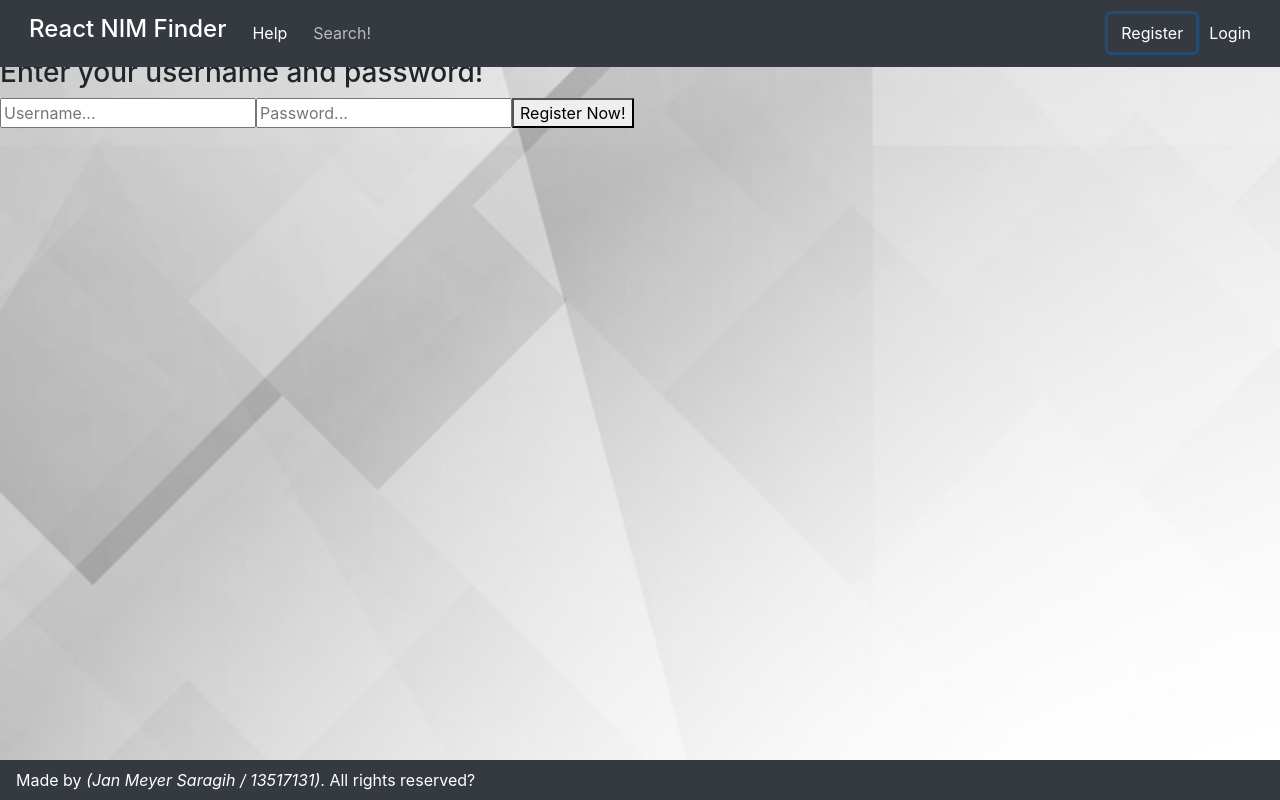
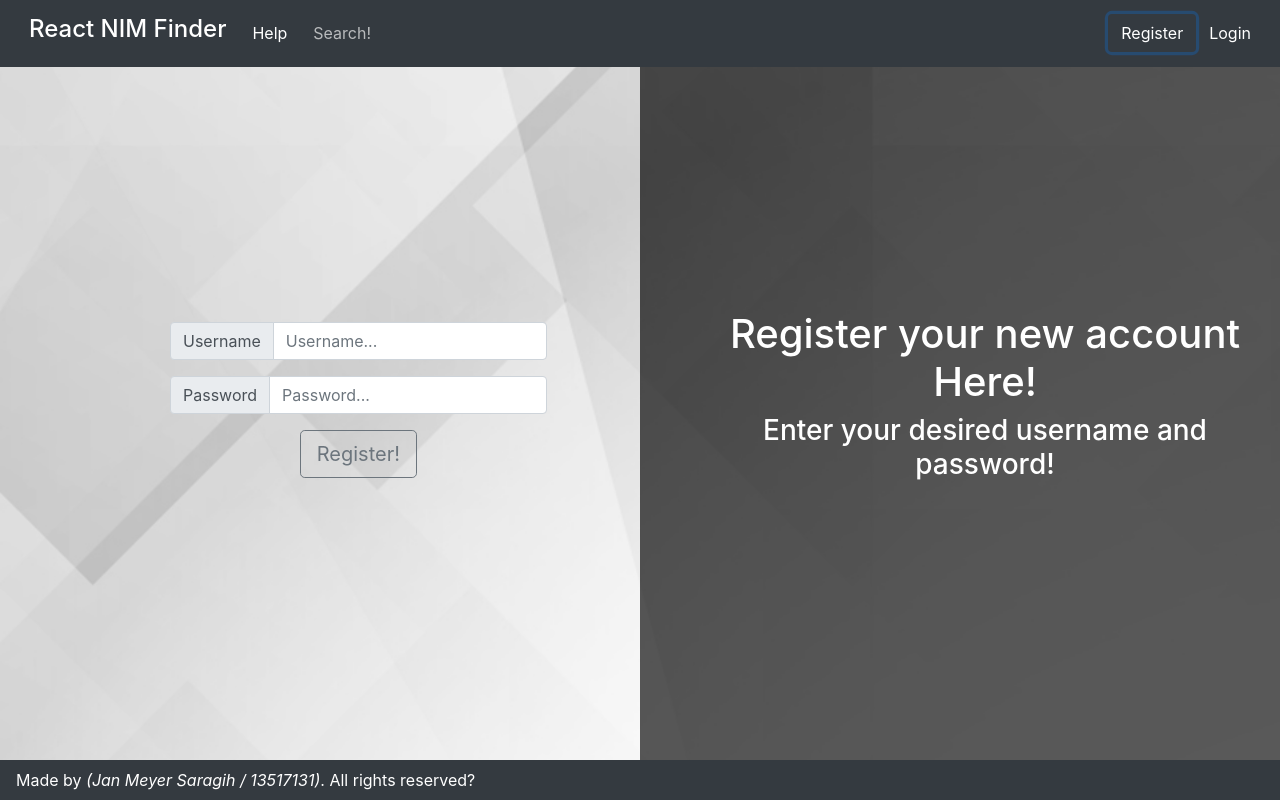
Before and after one commit to Meyjan/React_NIM_Finder, a React (Create React App) app: page / in a window 1280 px wide. Both pictures are taken after a click on the button "Register". Built offline with nearby package versions, Linux system fonts and the light colour scheme.

Commit message:
Login and Register styling

```diff
--- a/package.json
+++ b/package.json
@@ -5,9 +5,11 @@
   "dependencies": {
     "bootstrap": "^4.3.1",
     "mdbreact": "^4.16.0",
+    "node-sass": "^4.12.0",
     "react": "^16.8.6",
     "react-bootstrap": "^1.0.0-beta.9",
     "react-dom": "^16.8.6",
+    "react-router-dom": "^5.0.1",
     "react-scripts": "3.0.1"
   },
   "scripts": {
--- a/src/App.js
+++ b/src/App.js
@@ -9,7 +9,7 @@ import Register from "./components/Register/Register";
 import Login from "./components/Login/Login";
 import Search from "./components/Search/Search";
 import NavigationBar from "./components/NavigationBar/NavigationBar";
-import NavigationBar_Bottom from "./components/NavigationBar_Bottom/NavigationBar_Bottom";
+import NavigationBarBottom from "./components/NavigationBar_Bottom/NavigationBarBottom";
 
 class App extends Component {
   state = {
@@ -74,7 +74,7 @@ class App extends Component {
           )}
           {this.state.showScreen === "help" && <Help />}
         </div>
-        <NavigationBar_Bottom />
+        <NavigationBarBottom />
       </React.Fragment>
     );
   }
--- /dev/null
+++ b/src/components/Login/Login.css
@@ -0,0 +1,37 @@
+.login-title-wrapper {
+  background: rgba(0, 0, 0, 0.65);
+  top: 0%;
+  bottom: 0%;
+  left: 0%;
+  right: 50%;
+  position: fixed;
+  display: flex;
+  align-items: center;
+  text-align: center;
+}
+
+.login-title-text-wrapper {
+  margin-top: 30px;
+  margin-bottom: 30px;
+  margin-right: 30px;
+  margin-left: 100px;
+}
+
+.login-form-wrapper {
+  background: rgba(255, 255, 255, 0.3);
+  top: 0%;
+  bottom: 0%;
+  left: 50%;
+  right: 0%;
+  position: fixed;
+  display: flex;
+  align-items: center;
+  text-align: center;
+}
+
+.login-form-text-wrapper {
+  margin-top: 30px;
+  margin-bottom: 30px;
+  margin-right: 30px;
+  margin-left: 200px;
+}
--- a/src/components/Login/Login.jsx
+++ b/src/components/Login/Login.jsx
@@ -1,5 +1,6 @@
 import React, { Component } from "react";
 import LoginForm from "./LoginForm";
+import "./Login.css";
 
 const registerURL = `https://api.stya.net/nim/login`;
 
@@ -47,13 +48,26 @@ class Login extends Component {
 
   render() {
     return (
-      <React.Fragment>
-        <h1>Log into your account Here!</h1>
-        <h3>Enter your username and password!</h3>
-        <LoginForm onLogin={this.handleLogin} />
-        {this.state.loginFail && <p>Login Failed...</p>}
-        {this.state.loginFail && <p>{this.state.status}</p>}
-      </React.Fragment>
+      <div className="row">
+        <div className="login-title-wrapper">
+          <div className="login-title-text-wrapper">
+            <h1>
+              <font color="white">Log into your account Here!</font>
+            </h1>
+            <h3>
+              <font color="white">Enter your username and password!</font>
+            </h3>
+          </div>
+        </div>
+        <div className="login-form-wrapper">
+          <div className="login-form-text-wrapper">
+            <LoginForm onLogin={this.handleLogin} />
+            {this.state.loginFail && <p>---------------</p>}
+            {this.state.loginFail && <p>Login Failed...</p>}
+            {this.state.loginFail && <p>{this.state.status}</p>}
+          </div>
+        </div>
+      </div>
     );
   }
 }
--- a/src/components/Login/LoginForm.jsx
+++ b/src/components/Login/LoginForm.jsx
@@ -2,9 +2,38 @@ import React from "react";
 
 const LoginForm = props => (
   <form onSubmit={props.onLogin}>
-    <input type="text" name="username" placeholder="Username..." />
-    <input type="password" name="password" placeholder="Password..." />
-    <button>Login!</button>
+    <div className="input-group mb-3">
+      <div className="input-group-prepend">
+        <span className="input-group-text" id="inputGroup-sizing-default">
+          Username
+        </span>
+      </div>
+      <input
+        type="text"
+        name="username"
+        className="form-control"
+        placeholder="Username..."
+        aria-label="Default"
+        aria-describedby="inputGroup-sizing-default"
+      />
+    </div>
+
+    <div className="input-group mb-3">
+      <div className="input-group-prepend">
+        <span className="input-group-text" id="inputGroup-sizing-default">
+          Password
+        </span>
+      </div>
+      <input
+        type="password"
+        name="password"
+        className="form-control"
+        placeholder="Password..."
+        aria-label="Default"
+        aria-describedby="inputGroup-sizing-default"
+      />
+    </div>
+    <button className="btn btn-outline-secondary btn-lg">Login!</button>
   </form>
 );
 
--- a/src/components/NavigationBar_Bottom/NavigationBar_Bottom.jsx
+++ b/src/components/NavigationBar_Bottom/NavigationBarBottom.jsx
@@ -1,6 +1,6 @@
 import React from "react";
 
-const NavigationBar_Bottom = () => {
+const NavigationBarBottom = () => {
   return (
     <nav className="navbar fixed-bottom navbar-expand-sm navbar-dark bg-dark">
       <font color="white">
@@ -10,4 +10,4 @@ const NavigationBar_Bottom = () => {
   );
 };
 
-export default NavigationBar_Bottom;
+export default NavigationBarBottom;
--- /dev/null
+++ b/src/components/Register/Register.css
@@ -0,0 +1,37 @@
+.register-title-wrapper {
+  background: rgba(0, 0, 0, 0.65);
+  top: 0%;
+  bottom: 0%;
+  left: 50%;
+  right: 0%;
+  position: fixed;
+  display: flex;
+  align-items: center;
+  text-align: center;
+}
+
+.register-title-text-wrapper {
+  margin-top: 30px;
+  margin-bottom: 30px;
+  margin-right: 30px;
+  margin-left: 80px;
+}
+
+.register-form-wrapper {
+  background: rgba(255, 255, 255, 0.3);
+  top: 0%;
+  bottom: 0%;
+  left: 0%;
+  right: 50%;
+  position: fixed;
+  display: flex;
+  align-items: center;
+  text-align: center;
+}
+
+.register-form-text-wrapper {
+  margin-top: 30px;
+  margin-bottom: 30px;
+  margin-right: 30px;
+  margin-left: 170px;
+}
--- a/src/components/Register/Register.jsx
+++ b/src/components/Register/Register.jsx
@@ -1,5 +1,6 @@
 import React, { Component } from "react";
 import RegisterForm from "./RegisterForm";
+import "./Register.css";
 
 const registerURL = `https://api.stya.net/nim/register`;
 
@@ -51,14 +52,31 @@ class Register extends Component {
 
   render() {
     return (
-      <React.Fragment>
-        <h1>Register Here!</h1>
-        <h3>Enter your username and password!</h3>
-        <RegisterForm onRegister={this.handleRegister} />
-        {this.state.registered === 1 && <p>Registration Success!</p>}
-        {this.state.registered === -1 && <p>Registration Failed...</p>}
-        {this.state.registered === -1 && <p>{this.state.status}</p>}
-      </React.Fragment>
+      <div className="row">
+        <div className="register-title-wrapper">
+          <div className="register-title-text-wrapper">
+            <h1>
+              <font color="white">Register your new account Here!</font>
+            </h1>
+            <h3>
+              <font color="white">
+                Enter your desired username and password!
+              </font>
+            </h3>
+          </div>
+        </div>
+        <div className="register-form-wrapper">
+          <div className="register-form-text-wrapper">
+            <RegisterForm onRegister={this.handleRegister} />
+            {(this.state.registered === 1 || this.state.registered === -1) && (
+              <p>---------------------</p>
+            )}
+            {this.state.registered === 1 && <p>Registration Success!</p>}
+            {this.state.registered === -1 && <p>Registration Failed...</p>}
+            {this.state.registered === -1 && <p>{this.state.status}</p>}
+          </div>
+        </div>
+      </div>
     );
   }
 }
--- a/src/components/Register/RegisterForm.jsx
+++ b/src/components/Register/RegisterForm.jsx
@@ -2,9 +2,38 @@ import React from "react";
 
 const RegisterForm = props => (
   <form onSubmit={props.onRegister}>
-    <input type="text" name="username" placeholder="Username..." />
-    <input type="password" name="password" placeholder="Password..." />
-    <button>Register Now!</button>
+    <div className="input-group mb-3">
+      <div className="input-group-prepend">
+        <span className="input-group-text" id="inputGroup-sizing-default">
+          Username
+        </span>
+      </div>
+      <input
+        type="text"
+        name="username"
+        className="form-control"
+        placeholder="Username..."
+        aria-label="Default"
+        aria-describedby="inputGroup-sizing-default"
+      />
+    </div>
+
+    <div className="input-group mb-3">
+      <div className="input-group-prepend">
+        <span className="input-group-text" id="inputGroup-sizing-default">
+          Password
+        </span>
+      </div>
+      <input
+        type="password"
+        name="password"
+        className="form-control"
+        placeholder="Password..."
+        aria-label="Default"
+        aria-describedby="inputGroup-sizing-default"
+      />
+    </div>
+    <button className="btn btn-outline-secondary btn-lg">Register!</button>
   </form>
 );
 
```
Also changed, not shown: 1 other file (tests, documents, lock files or other folders).
